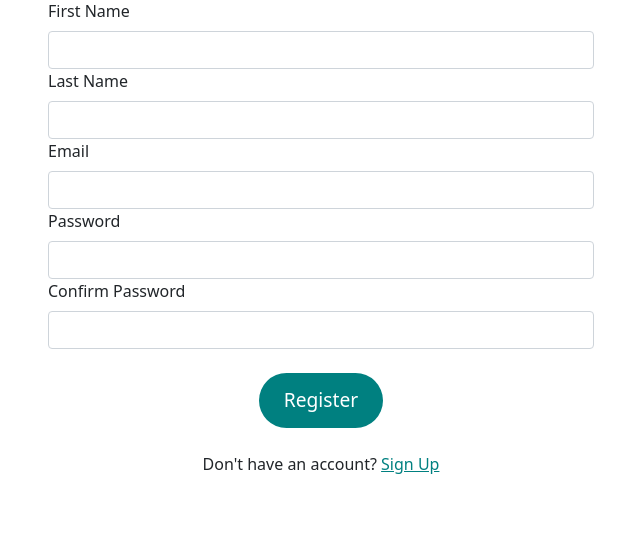
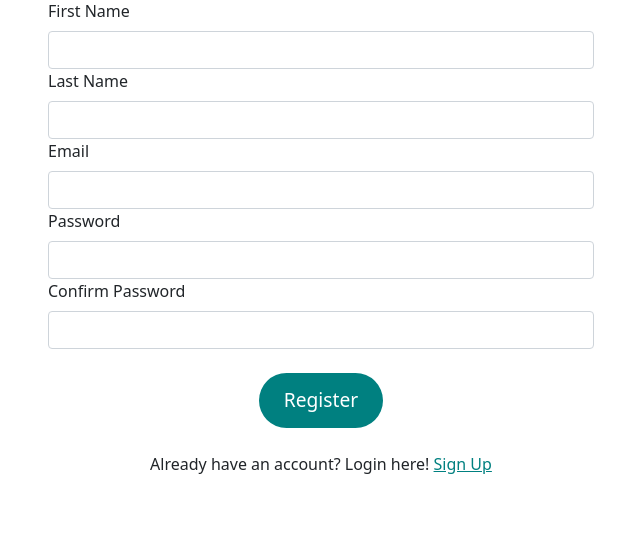
Before and after one commit to ylevanon/OptiRunRender, a Flask app: page /register in a window 1280 px wide. Shown: the part 143-701 px from the top of the page, without its empty margins (34-674 px from the left). Run offline with Flask 3, Linux system fonts and the light colour scheme.

Commit message:
seperate login and register

```diff
--- a/project/templates/register.html
+++ b/project/templates/register.html
@@ -33,7 +33,8 @@
                         class="btn btn-teal rounded-pill custom-larger-pill">Register</button>
                 </div>
                 <div class="text-center mt-4">
-                    <p>Don't have an account? <a href="{{ url_for('main.register') }}" class="text-teal">Sign Up</a></p>
+                    <p>Already have an account? Login here! <a href="{{ url_for('main.index') }}" class="text-teal">Sign
+                            Up</a></p>
                 </div>
             </form>
         </div>
```
